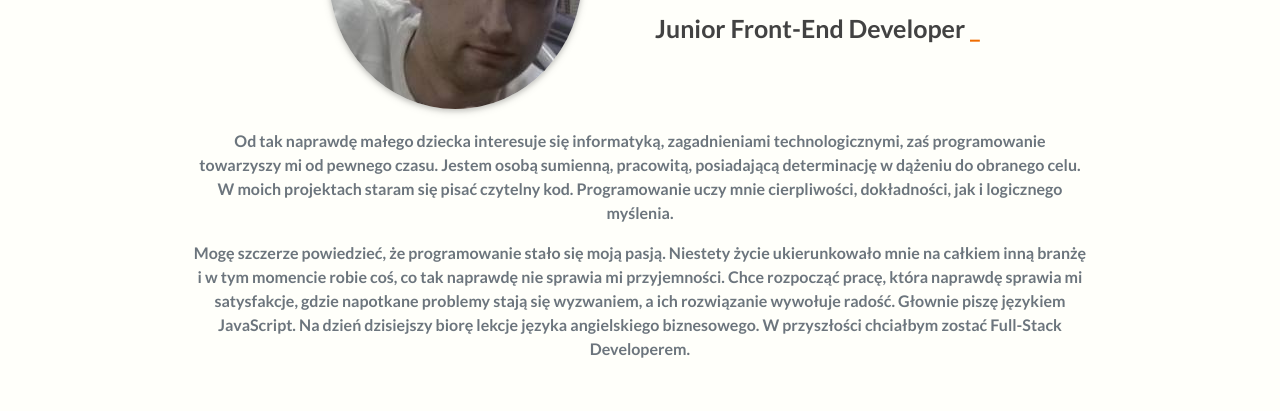
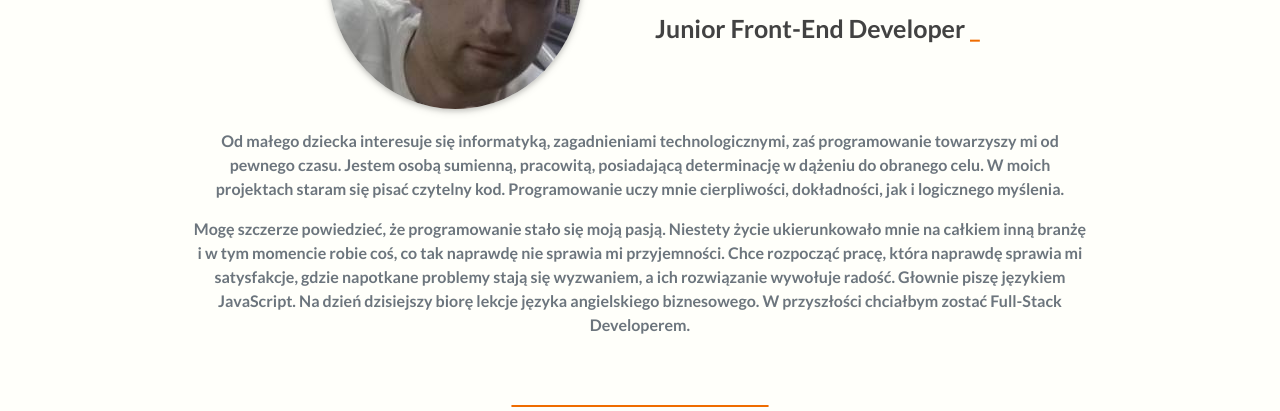
Before and after one commit to Vuzeta/Portfolio-Solid, a plain HTML site: page index.html in a window 1280 px wide. Shown: the part 256-667 px from the top of the page. Drawn offline with nearby package versions, Linux system fonts and the light colour scheme.

Commit message:
update
update

```diff
--- a/index.html
+++ b/index.html
@@ -65,7 +65,7 @@
                 </div>
                 <div class="row text-center mr-auto">
                     <div class="col-xs-12 col-sm-12 col-md-10 offset-md-1">
-                        <p class="text-biography text-muted">Od tak naprawdę małego dziecka interesuje się informatyką, zagadnieniami technologicznymi, zaś programowanie towarzyszy mi od pewnego czasu. Jestem osobą sumienną, pracowitą, posiadającą determinację w dążeniu do obranego celu. W moich projektach staram się pisać czytelny kod. Programowanie uczy mnie cierpliwości, dokładności, jak i logicznego myślenia.
+                        <p class="text-biography text-muted">Od małego dziecka interesuje się informatyką, zagadnieniami technologicznymi, zaś programowanie towarzyszy mi od pewnego czasu. Jestem osobą sumienną, pracowitą, posiadającą determinację w dążeniu do obranego celu. W moich projektach staram się pisać czytelny kod. Programowanie uczy mnie cierpliwości, dokładności, jak i logicznego myślenia.
                         </p>
                     </div>
                     <div class="col-xs-12 col-sm-12 col-md-10 offset-md-1">
```
